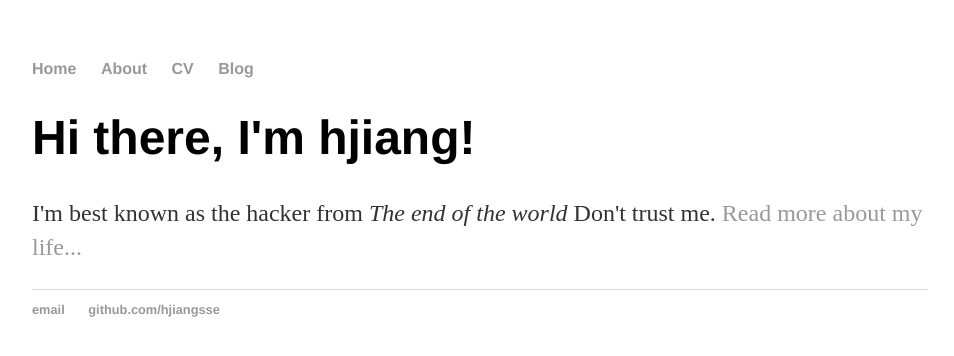
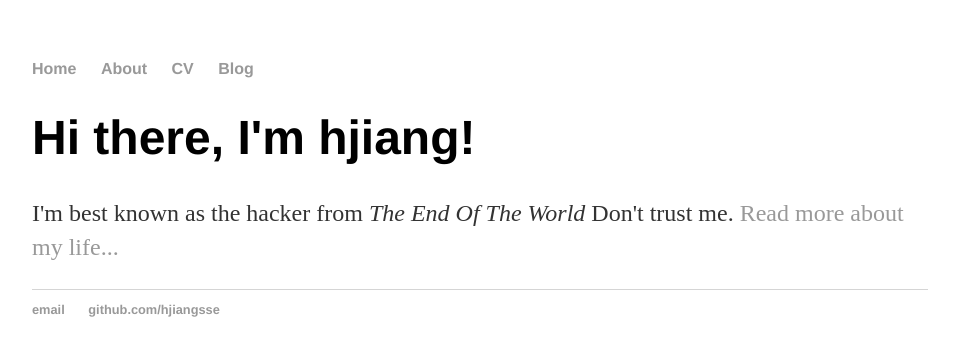
Before and after one commit to mjcjiang/mjcjiang.github.io, a Jekyll site: the page built from index.html, in a window 1280 px wide. Shown: the top 356 px of the page, without its empty margins (160-1114 px from the left). Built offline with Jekyll 4.4.1, drawn with Linux system fonts in a browser that asks for light colours.

Commit message:
Update index.html

```diff
--- a/index.html
+++ b/index.html
@@ -1,30 +1,8 @@
-<!DOCTYPE html>
-<html>
-	<head>
-		<title>hjiang's personal website, welcome</title>
-                <!-- link to main stylesheet -->
-		<link rel="stylesheet" type="text/css" href="/css/main.css">
-	</head>
-	<body>
-		<nav>
-    		<ul>
-        		<li><a href="/">Home</a></li>
-	        	<li><a href="/about">About</a></li>
-        		<li><a href="/cv">CV</a></li>
-        		<li><a href="/blog">Blog</a></li>
-    		</ul>
-		</nav>
-		<div class="container">
-    		<div class="blurb">
-        		<h1>Hi there, I'm hjiang!</h1>
-				<p>I'm best known as the hacker from <em>The end of the world</em> Don't trust me. <a href="/about">Read more about my life...</a></p>
-    		</div><!-- /.blurb -->
-		</div><!-- /.container -->
-		<footer>
-    		<ul>
-        		<li><a href="mailto:redmagic039@gmail.com">email</a></li>
-        		<li><a href="https://github.com/hjiangsse">github.com/hjiangsse</a></li>
-			</ul>
-		</footer>
-	</body>
-</html>
+---
+layout: default
+title: hjiangsse
+---
+<div class="blurb">
+	<h1>Hi there, I'm hjiang!</h1>
+	<p>I'm best known as the hacker from <em>The End Of The World</em> Don't trust me. <a href="/about">Read more about my life...</a></p>
+</div><!-- /.blurb -->
```
